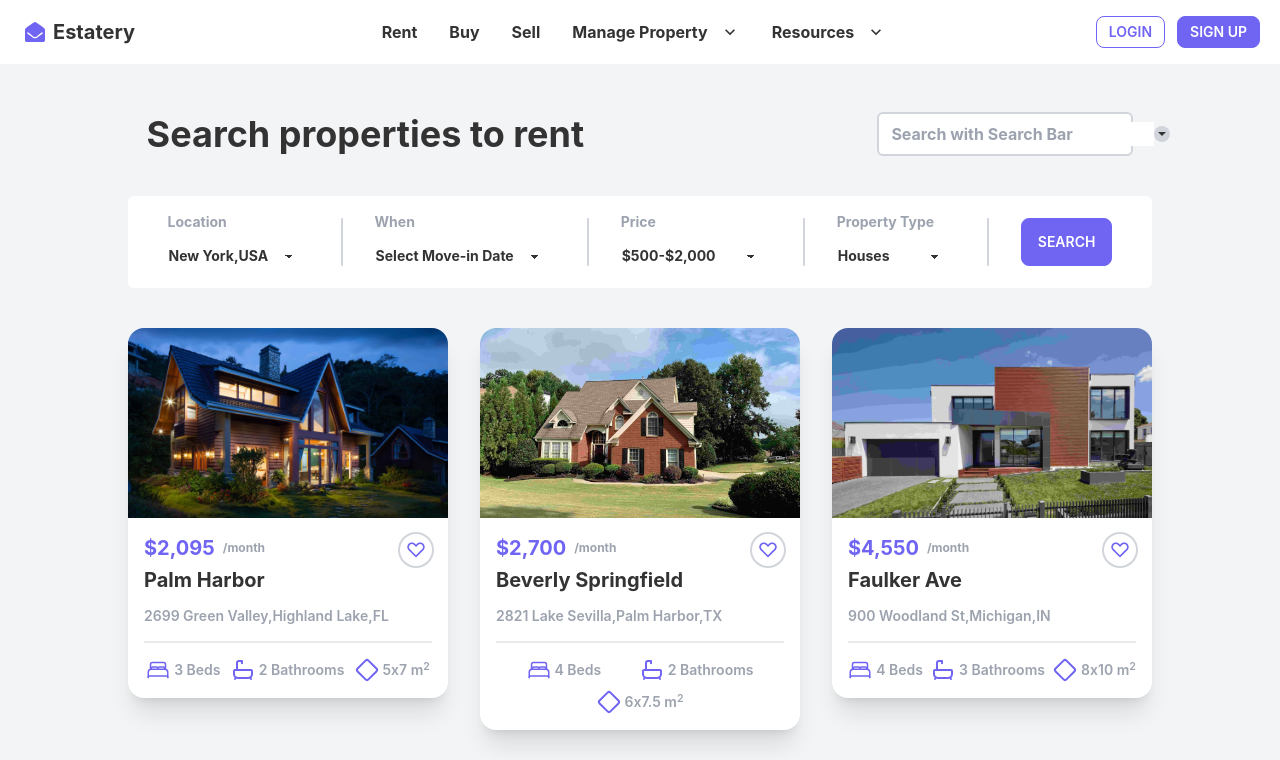
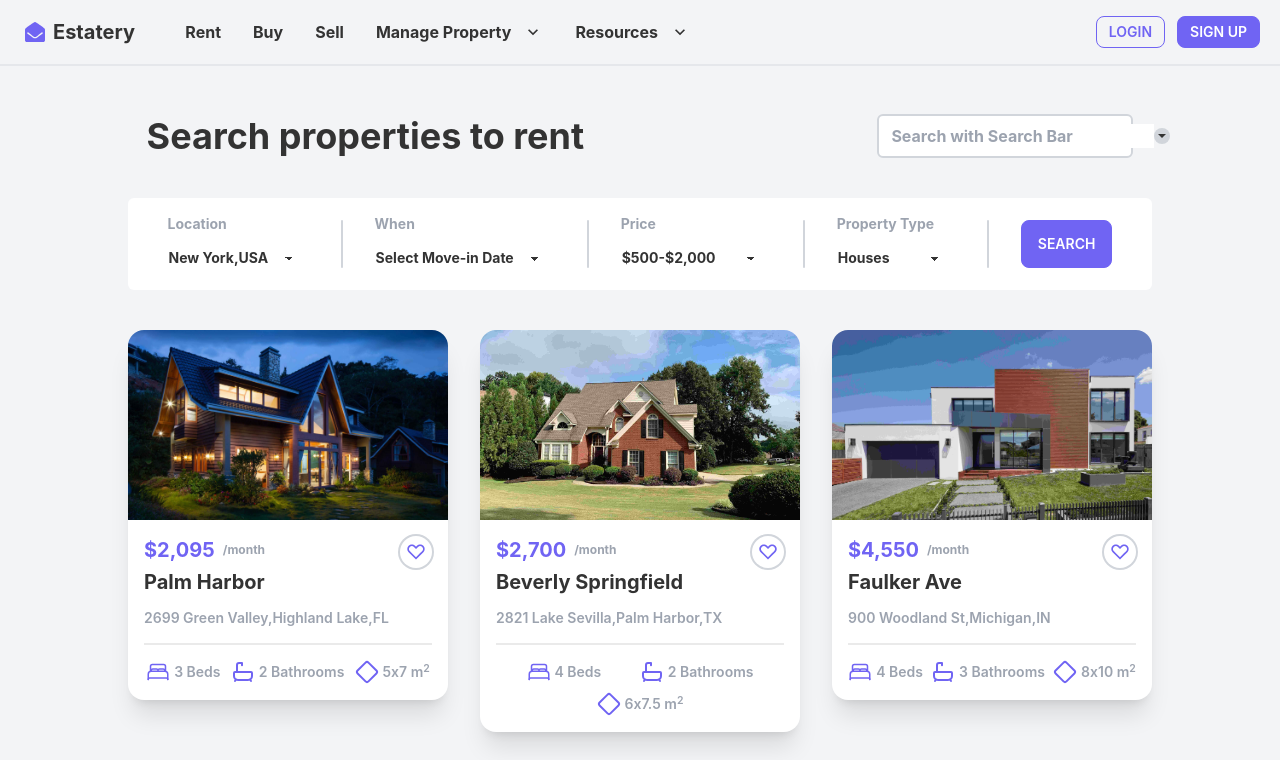
Before and after one commit to Bahauddin-Fahad/Estatery, a React (Create React App) app: page / in a window 1280 px wide. Shown: the top 760 px of the page. Built offline with nearby package versions, Linux system fonts and the light colour scheme.

Commit message:
navbar edited

```diff
--- a/src/Pages/Shared/Navbar.js
+++ b/src/Pages/Shared/Navbar.js
@@ -3,10 +3,10 @@ import { Link } from "react-router-dom";
 import { FaEnvelopeOpen } from "react-icons/fa";
 const Navbar = () => {
   return (
-    <div className="navbar bg-base-100">
-      <div className="navbar-start">
+    <div className="navbar bg-gray-100 border-b-2 border-gray-200">
+      <div className="navbar-start w-8/12">
         <div className="dropdown">
-          <label tabIndex="0" className="btn btn-ghost lg:hidden">
+          <label tabindex="0" className="btn btn-ghost lg:hidden">
             <svg
               xmlns="http://www.w3.org/2000/svg"
               className="h-5 w-5"
@@ -16,14 +16,14 @@ const Navbar = () => {
             >
               <path
                 strokeLinecap="round"
-                strokeLinejoin="round"
-                strokeWidth="2"
+                stroke-linejoin="round"
+                stroke-width="2"
                 d="M4 6h16M4 12h8m-8 6h16"
               />
             </svg>
           </label>
           <ul
-            tabIndex="0"
+            tabindex="0"
             className="menu menu-compact dropdown-content mt-3 p-2 shadow bg-base-100 rounded-box w-52"
           >
             <li>
@@ -37,7 +37,7 @@ const Navbar = () => {
                 Sell
               </Link>
             </li>
-            <li tabIndex="0">
+            <li tabindex="0">
               <Link to="" className="justify-between font-bold">
                 Manage Property
                 <svg
@@ -63,7 +63,7 @@ const Navbar = () => {
                 </li>
               </ul>
             </li>
-            <li tabIndex="0">
+            <li tabindex="0">
               <Link to="" className="justify-between">
                 Resources
                 <svg
@@ -90,8 +90,7 @@ const Navbar = () => {
         <Link to="" className="btn btn-ghost normal-case text-xl font-bold">
           <FaEnvelopeOpen className="text-primary mr-2" /> Estatery
         </Link>
-      </div>
-      <div className="navbar-center hidden lg:flex">
+        <div className=" hidden lg:flex mx-auto">
           <ul className="menu menu-horizontal p-0">
             <li>
               <Link to="" className="font-bold">
@@ -104,7 +103,7 @@ const Navbar = () => {
                 Sell
               </Link>
             </li>
-          <li tabIndex="0">
+            <li tabindex="0">
               <Link to="" className="font-bold">
                 Manage Property
                 <svg
@@ -117,7 +116,7 @@ const Navbar = () => {
                   <path d="M7.41,8.58L12,13.17L16.59,8.58L18,10L12,16L6,10L7.41,8.58Z" />
                 </svg>
               </Link>
-            <ul className="p-2">
+              <ul className="p-2 bg-gray-100">
                 <li>
                   <Link to="" className="font-bold">
                     Submenu 1
@@ -130,7 +129,7 @@ const Navbar = () => {
                 </li>
               </ul>
             </li>
-          <li tabIndex="0">
+            <li tabindex="0">
               <Link to="" className="font-bold">
                 Resources
                 <svg
@@ -158,6 +157,7 @@ const Navbar = () => {
             </li>
           </ul>
         </div>
+      </div>
       <div className="navbar-end mr-3">
         <Link to="" className="btn btn-sm btn-outline btn-primary mr-3">
           Login
```
Lines whose indentation alone changed are shown as unchanged.
